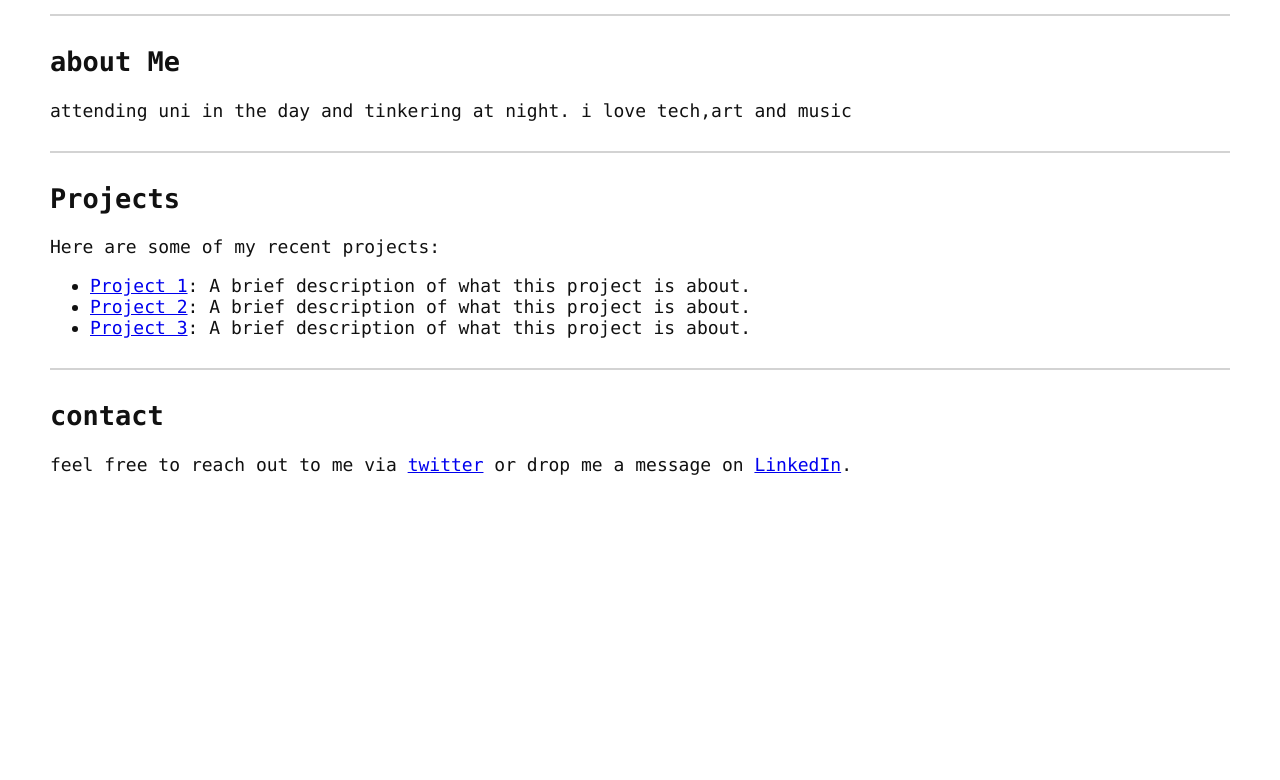
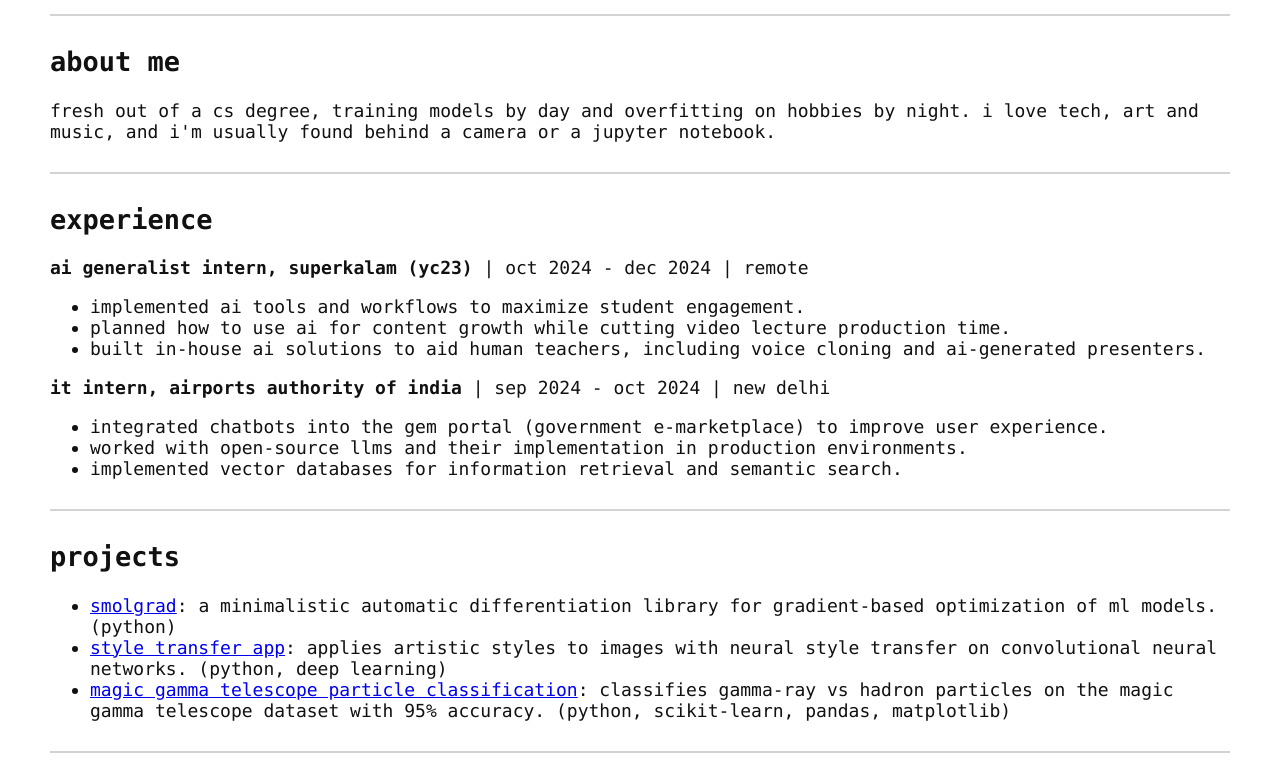
Before and after one commit to surajmaity/Portfolio-website-Tiny-grad-inspired-, a plain HTML site: page index.html in a window 1280 px wide. Shown: the part 952-1732 px from the top of the page. Before the commit the page ends 1445 px from the top, so only its background shows below. Drawn offline with Linux system fonts and the light colour scheme.

Commit message:
Add ML boot screen and update content from resume
Co-Authored-By: Claude Opus 5.5 <noreply@anthropic.com>

```diff
--- a/index.html
+++ b/index.html
@@ -2,7 +2,7 @@
 <html lang="en">
 <head>
   <meta charset="UTF-8">
-  <title>Your Name: Personal Website</title>
+  <title>Suraj Maity</title>
   <style>
     body {
       font-family:'Lucida Console', monospace;
@@ -37,9 +37,74 @@
     .product-photo { display: block; max-width: 640px; width: 100%; margin: 0 auto; }
     .faqtable dt { margin-bottom: 0.75em; font-style: italic; }
     .faqtable dd { margin-left: 0; margin-bottom: 2em; }
+    #boot {
+      position: fixed; inset: 0; z-index: 10;
+      background: #000; color: #ccc;
+      font-size: 14px; line-height: 1.4;
+      padding: 16px; overflow: hidden; box-sizing: border-box;
+      display: flex; flex-direction: column; justify-content: flex-end;
+      white-space: pre-wrap; cursor: pointer;
+      transition: opacity .4s;
+    }
+    #boot .ok { color: #3c3; } #boot .fail { color: #e33; } #boot .warn { color: #dc3; }
+    #boot .cursor { animation: blink 1s steps(1) infinite; }
+    @keyframes blink { 50% { opacity: 0; } }
   </style>
 </head>
 <body>
+  <script>
+    // boot screen: built in JS so the page still works without it
+    (function () {
+      var lines = [
+        '[    0.000000] Linux version 6.9.0-suraj (tinygrad@localhost) #1 SMP PREEMPT',
+        '[    0.004200] Command line: BOOT_IMAGE=/vmlinuz-suraj root=/dev/gpu0 lr=3e-4 seed=42',
+        '[    0.013370] tensor: detected 1 brain, 0 GPUs, borrowing Colab',
+        'ok Started Gradient Descent Service.',
+        'ok Reached local minimum. Reporting it as global.',
+        'ok Mounted /dev/gpu0.',
+        'fail Failed to allocate 2.00 MiB: CUDA out of memory (23.9 GiB reserved by PyTorch).',
+        'ok Loaded kernel module attention.ko (it is all you need).',
+        'ok Stacked more layers.',
+        'ok Dropped out 50% of neurons. They will be back at eval.',
+        'warn loss = nan. Lowering learning rate and pretending nothing happened.',
+        'ok Shuffled dataset with seed 42.',
+        'fail Failed to start Generalization. See overfitting.log for details.',
+        'ok Leaked test set into train set. Accuracy: 99.9%.',
+        'ok Vanishing gradients... vanished.',
+        'warn model.eval() not called. BatchNorm is judging you.',
+        'ok Tokenized "hello world" into 47 tokens.',
+        'ok Fixed shape mismatch by adding .unsqueeze(0) until it worked.',
+        'ok Started Hyperparameter Tuning (grad student descent).',
+        'ok Hallucinated 3 citations.',
+        'ok Reached target Artificial General Interface.',
+        '',
+        'suraj login: <span class="cursor">_</span>'
+      ];
+      var tags = { ok: '[<span class="ok">  OK  </span>] ', fail: '[<span class="fail">FAILED</span>] ', warn: '[<span class="warn"> WARN </span>] ' };
+      var boot = document.createElement('div');
+      boot.id = 'boot';
+      document.body.appendChild(boot);
+
+      var i = 0, timer;
+      function done() {
+        clearTimeout(timer);
+        removeEventListener('keydown', done);
+        boot.style.opacity = 0;
+        setTimeout(function () { boot.remove(); }, 400);
+      }
+      function next() {
+        if (i === lines.length) { timer = setTimeout(done, 900); return; }
+        var m = lines[i++].match(/^(ok|fail|warn) (.*)$/);
+        var row = document.createElement('div');
+        row.innerHTML = m ? tags[m[1]] + m[2] : lines[i - 1] || '&nbsp;';
+        boot.appendChild(row);
+        timer = setTimeout(next, 60 + Math.random() * 180);
+      }
+      boot.onclick = done;               // click or any key skips
+      addEventListener('keydown', done);
+      if (matchMedia('(prefers-reduced-motion: reduce)').matches) boot.remove(); else next();
+    })();
+  </script>
   <div class="landing">
     <div class="svg-container">
       <svg viewBox="0 0 130 50" xmlns="http://www.w3.org/2000/svg">
@@ -51,6 +116,7 @@
     <div class="links-container">
       <a href="#intro">home</a><span class="separator">|</span>
       <a href="#about">about me</a><span class="separator">|</span>
+      <a href="#experience">experience</a><span class="separator">|</span>
       <a href="#projects">projects</a><span class="separator">|</span>
       <a href="#contact">contact</a>
     </div>
@@ -58,24 +124,38 @@
 
   <hr>
   <h2 id="intro">welcome</h2>
-  <p>i am <strong>suraj</strong>, a 21 y/o cs undergrad with a keen interest in ml</p>
+  <p>i am <strong>suraj maity</strong>, a cs graduate from delhi, india with a keen interest in ml</p>
 
   <hr>
-  <h2 id="about">about Me</h2>
-  <p>attending uni in the day and tinkering at night. i love tech,art and music</p>
+  <h2 id="about">about me</h2>
+  <p>fresh out of a cs degree, training models by day and overfitting on hobbies by night. i love tech, art and music, and i'm usually found behind a camera or a jupyter notebook.</p>
 
   <hr>
-  <h2 id="projects">Projects</h2>
-  <p>Here are some of my recent projects:</p>
+  <h2 id="experience">experience</h2>
+  <p><strong>ai generalist intern, superkalam (yc23)</strong> | oct 2024 - dec 2024 | remote</p>
   <ul>
-    <li><a href="https://github.com/yourusername/project1">Project 1</a>: A brief description of what this project is about.</li>
-    <li><a href="https://github.com/yourusername/project2">Project 2</a>: A brief description of what this project is about.</li>
-    <li><a href="https://github.com/yourusername/project3">Project 3</a>: A brief description of what this project is about.</li>
+    <li>implemented ai tools and workflows to maximize student engagement.</li>
+    <li>planned how to use ai for content growth while cutting video lecture production time.</li>
+    <li>built in-house ai solutions to aid human teachers, including voice cloning and ai-generated presenters.</li>
+  </ul>
+  <p><strong>it intern, airports authority of india</strong> | sep 2024 - oct 2024 | new delhi</p>
+  <ul>
+    <li>integrated chatbots into the gem portal (government e-marketplace) to improve user experience.</li>
+    <li>worked with open-source llms and their implementation in production environments.</li>
+    <li>implemented vector databases for information retrieval and semantic search.</li>
+  </ul>
+
+  <hr>
+  <h2 id="projects">projects</h2>
+  <ul>
+    <li><a href="https://github.com/surajmaity/ML_projects/tree/main/smolgrad">smolgrad</a>: a minimalistic automatic differentiation library for gradient-based optimization of ml models. (python)</li>
+    <li><a href="https://github.com/surajmaity/ML_projects/tree/main/Style_transfer_app">style transfer app</a>: applies artistic styles to images with neural style transfer on convolutional neural networks. (python, deep learning)</li>
+    <li><a href="https://github.com/surajmaity/MAGIC-Gamma-Telescope-particle-classification-">magic gamma telescope particle classification</a>: classifies gamma-ray vs hadron particles on the magic gamma telescope dataset with 95% accuracy. (python, scikit-learn, pandas, matplotlib)</li>
   </ul>
 
   <hr>
   <h2 id="contact">contact</h2>
-  <p>feel free to reach out to me via <a href="https://x.com/surajmaity17"> twitter</a> or drop me a message on <a href="https://www.linkedin.com/in/suraj-maity-121a56213/">LinkedIn</a>.</p>
+  <p>feel free to mail me at <a href="mailto:surajmaity1313@gmail.com">surajmaity1313@gmail.com</a>, or reach out via <a href="https://x.com/surajmaity17">twitter</a>, <a href="https://www.linkedin.com/in/suraj-maity-121a56213/">linkedin</a> or <a href="https://github.com/surajmaity">github</a>.</p>
 
 </body>
 </html>
```
